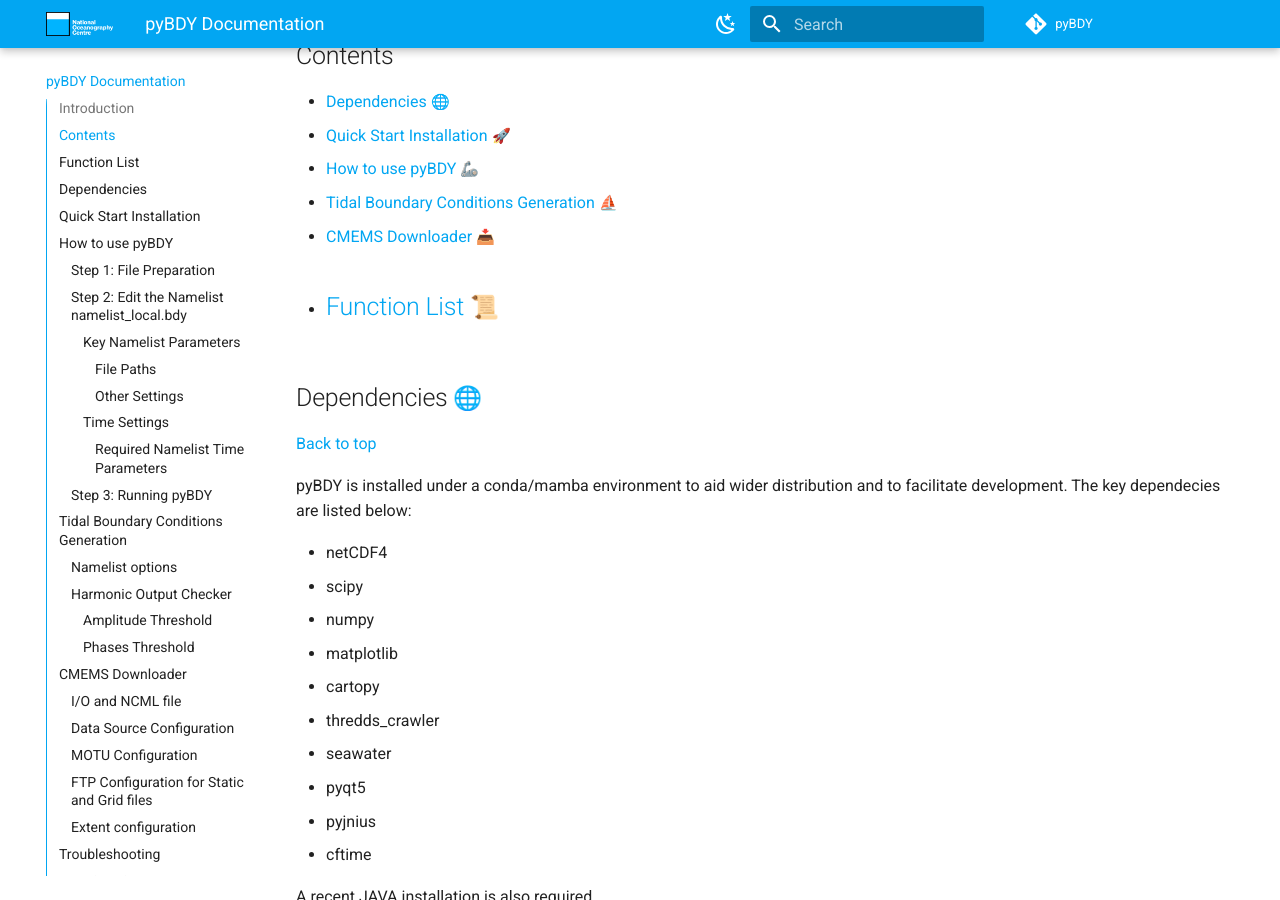
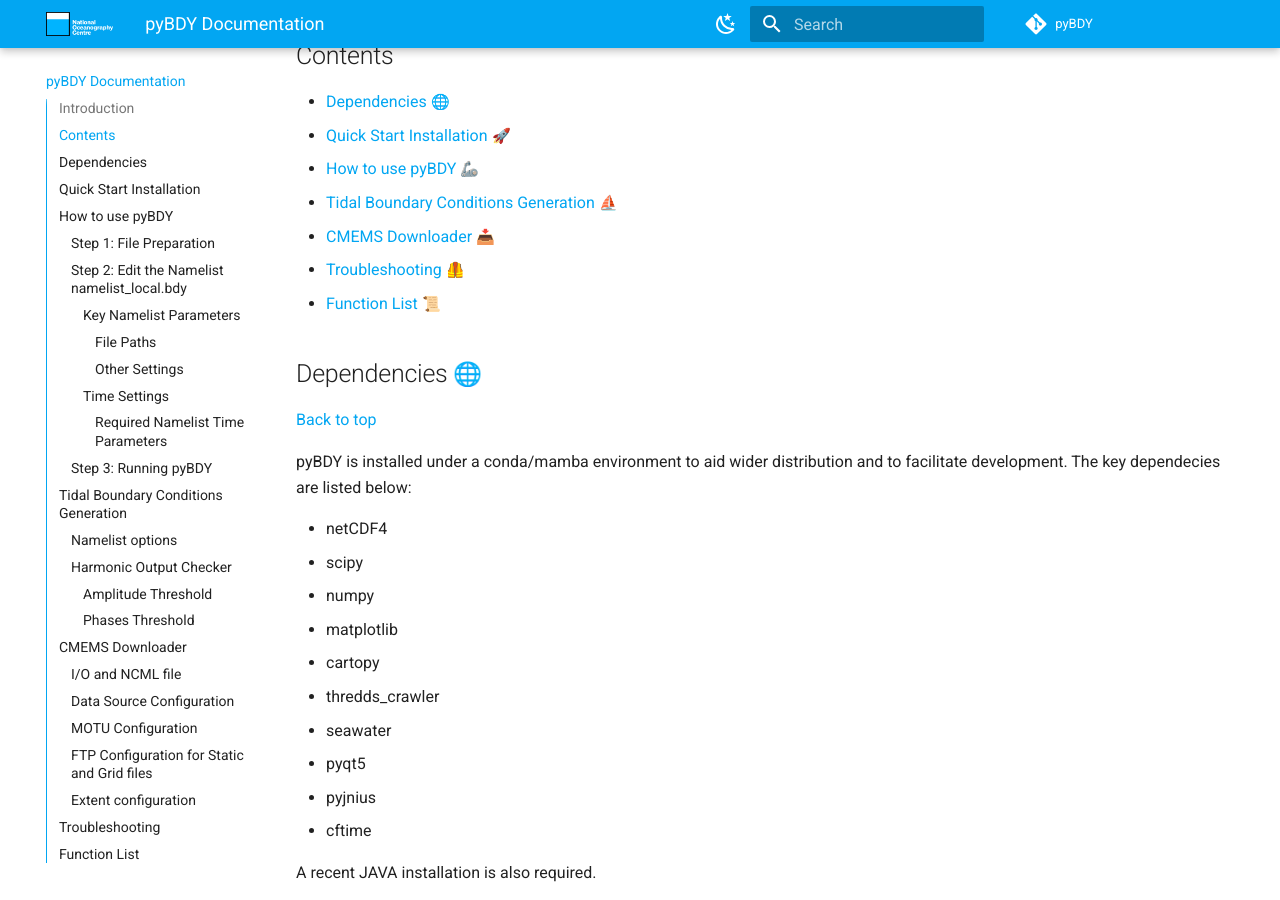
Before and after one commit to NOC-MSM/pyBDY, an MkDocs documentation site: the page built from docs/index.md, in a window 1280 px wide and 900 px high, scrolled down 500 px. Built offline with MkDocs 1.6.1 and Material for MkDocs 9.7.7, drawn with Linux system fonts in a browser that asks for light colours; emoji names are drawn with the system emoji font; comment, search, counter and statistics services are not loaded.

```diff
--- a/docs/index.md
+++ b/docs/index.md
@@ -16,12 +16,12 @@ convient GUI.
 ## Contents
 
 - [Dependencies :globe_with_meridians:](#dependencies)
-- [Quick Start Installation :rocket:](#quick-start-installation-)
+- [Quick Start Installation :rocket:](#quick-start-installation-rocket)
 - [How to use pyBDY :mechanical_arm:](#how-to-use-pybdy-)
 - [Tidal Boundary Conditions Generation :sailboat:](#tidal-boundary-conditions-generation)
 - [CMEMS Downloader :inbox_tray:](#cmems-downloader-)
+- [Troubleshooting :safety_vest:](#troubleshooting)
 - [Function List :scroll:](#function-list-)
--
 
 ## Dependencies :globe_with_meridians:
 
@@ -460,7 +460,7 @@ $ where cdo
 
 Finally the last box, this is where the extent to download is configured, it is up to the user to decide but it is suggested this is at least 1 degree wider than the destination or child configuration. The depth range to request is also defined here. This information can be extracted from the CMEMS catalogue. Once set for a given configuration this will not need to be edited.
 
-## Troubleshooting
+## Troubleshooting :safety_vest:
 
 [Back to top](#pybdy-documentation)
 
```
